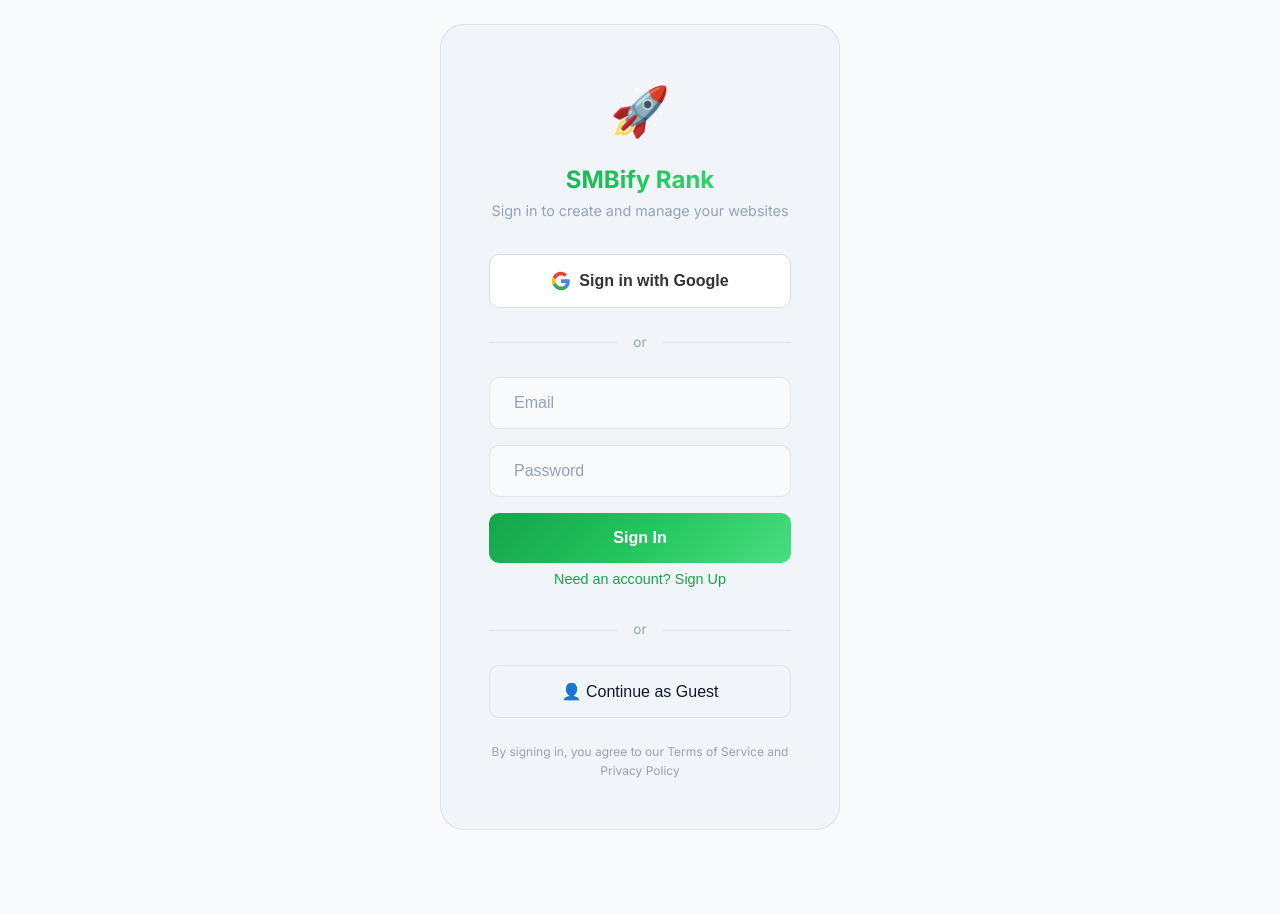
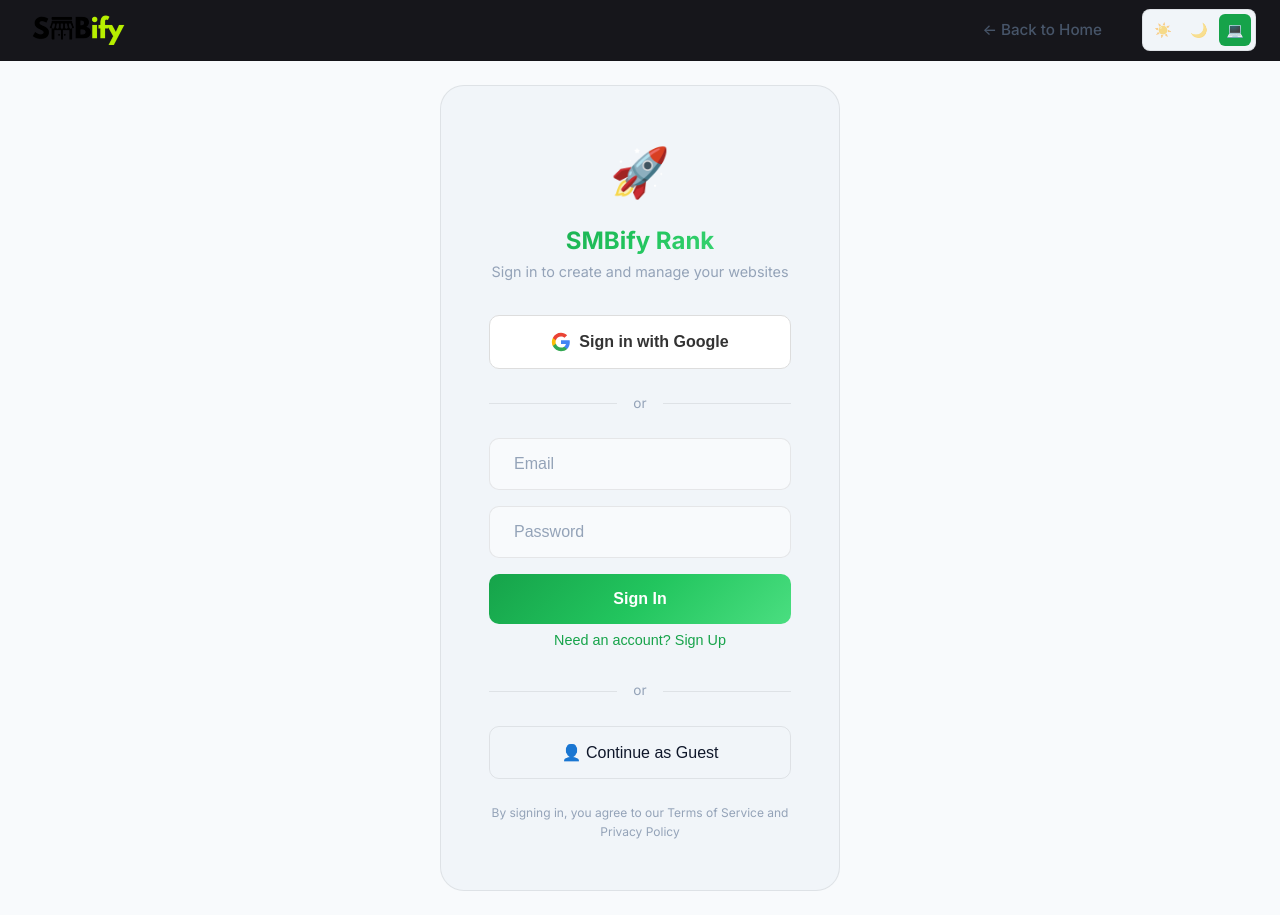
Before and after one commit to smbifyagency/SMBifyRank, a Next.js app: page /login in a window 1280 px wide. Before the commit the page ends 854 px from the top, so only its background shows below. Built offline with nearby package versions, Linux system fonts and the light colour scheme; no server answers.

Commit message:
feat: add navigation bar to login page with back to home link

```diff
--- a/src/components/Navigation.tsx
+++ b/src/components/Navigation.tsx
@@ -34,9 +34,30 @@
         pathname.startsWith('/editor') ||
         pathname === '/create';
 
-    // Don't show navigation on login page
+    // Show simple navigation on login page
     if (pathname === '/login') {
-        return null;
+        return (
+            <nav className={styles.nav}>
+                <div className={styles.container}>
+                    <Link href="/" className={styles.logo}>
+                        <Image
+                            src={resolvedTheme === 'dark' ? '/logo-dark.png' : '/logo-light.png'}
+                            alt="SMBify Rank"
+                            width={140}
+                            height={32}
+                            className={styles.logoImage}
+                            priority
+                        />
+                    </Link>
+                    <div className={styles.links}>
+                        <Link href="/" className={styles.link}>
+                            ← Back to Home
+                        </Link>
+                        <ThemeToggle />
+                    </div>
+                </div>
+            </nav>
+        );
     }
 
     const handleExitGuest = () => {
```
